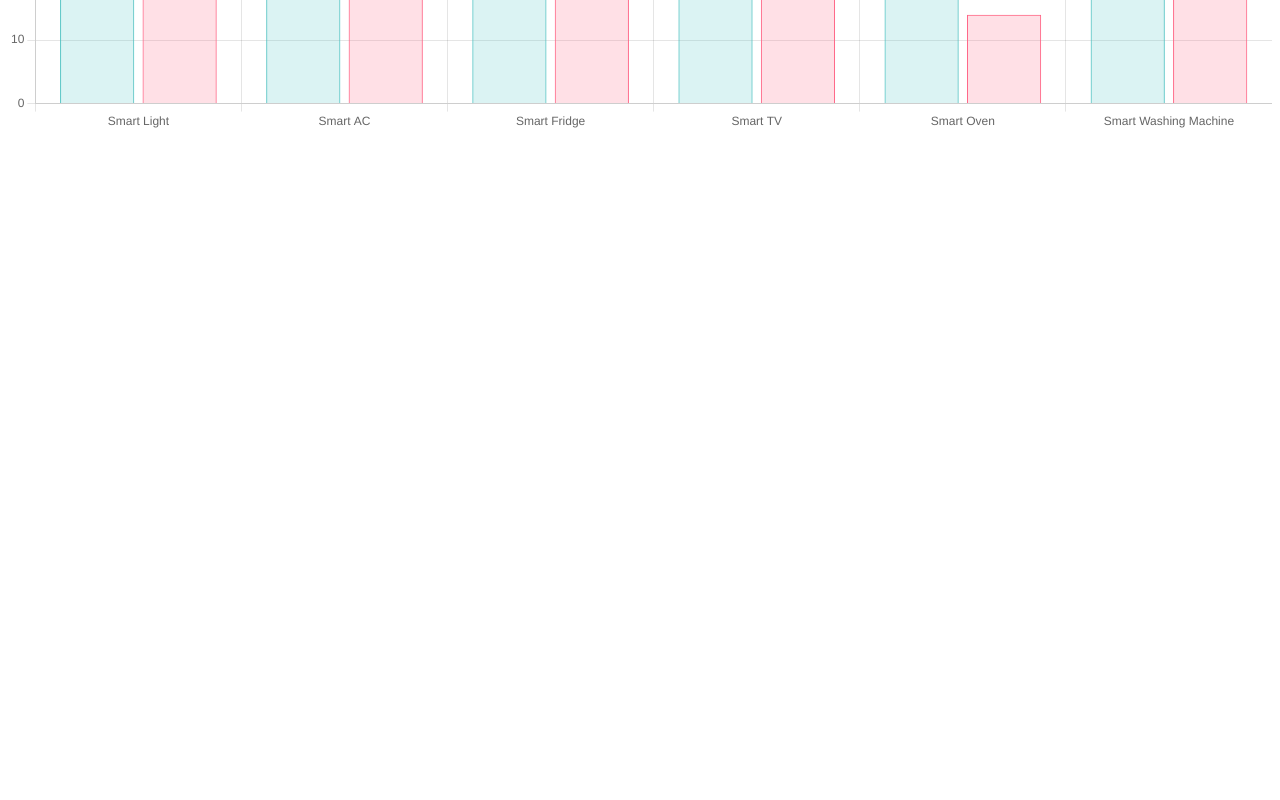
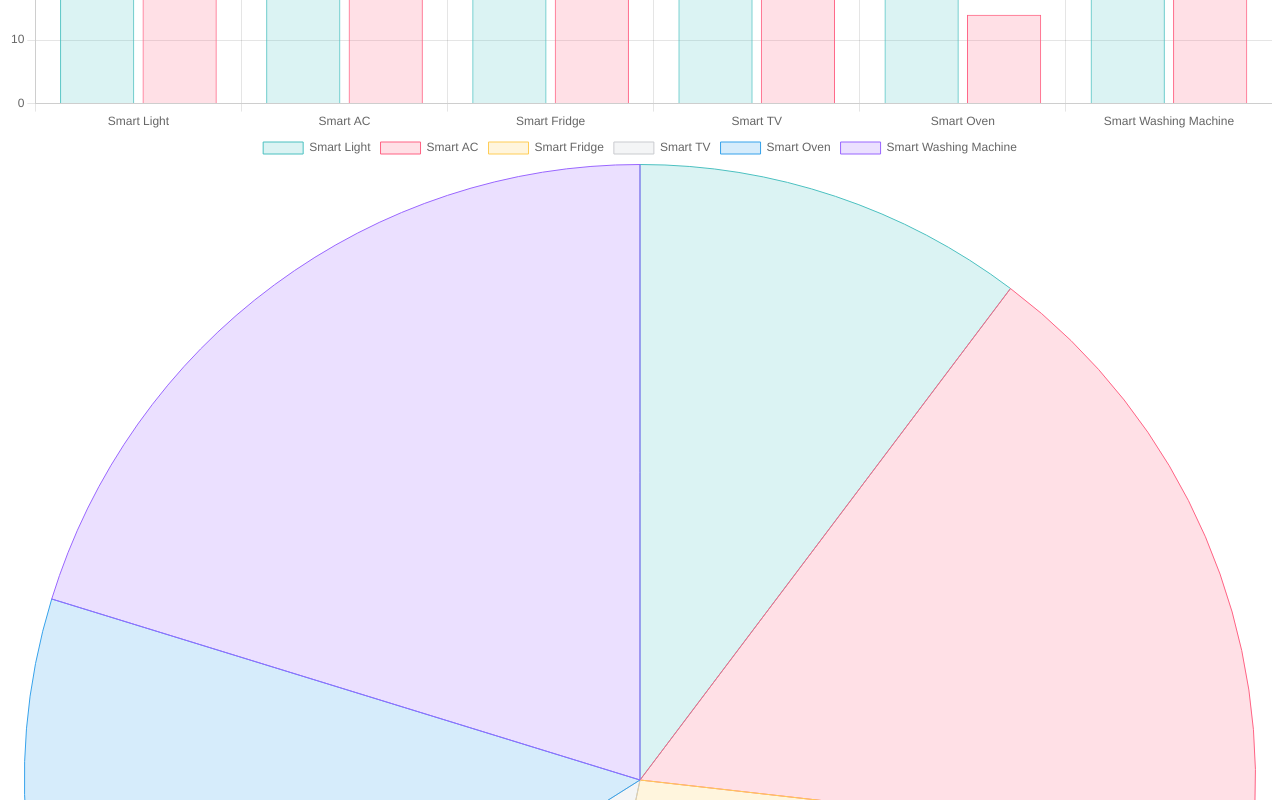
Before and after one commit to PowerHouse-Project/ChartJS_test, a React (Create React App) app: page / in a window 1280 px wide. Shown: the part 1140-1940 px from the top of the page. Before the commit the page ends 1280 px from the top, so only its background shows below. Built offline with nearby package versions, Linux system fonts and the light colour scheme.

Commit message:
Added Pie Chart

```diff
--- a/src/App.js
+++ b/src/App.js
@@ -1,12 +1,14 @@
 import "./App.css";
 import { BarGraph } from "./components/Bar";
 import { LineGraph } from "./components/Line";
+import { PieChart } from "./components/Pie";
 
 function App() {
   return (
     <div className="App">
       <LineGraph />
       <BarGraph />
+      <PieChart />
     </div>
   );
 }
--- a/src/components/Pie.js
+++ b/src/components/Pie.js
@@ -1,12 +1,12 @@
-import { Bar } from "react-chartjs-2";
+import { Pie } from "react-chartjs-2";
 
 import { Chart as ChartJS, Tooltip, Legend, ArcElement } from "chart.js";
-import { barChartData } from "../data/test_data";
+import { pieChartData } from "../data/test_data";
 
 ChartJS.register(Tooltip, Legend, ArcElement);
 
-export const Pie = () => {
-    const options = {};
+export const PieChart = () => {
+  const options = {};
 
-    return <Bar options={options} data={} />;
-}
+  return <Pie options={options} data={pieChartData} />;
+};
--- a/src/data/test_data.js
+++ b/src/data/test_data.js
@@ -88,6 +88,7 @@ export const pieChartData = {
         "rgba(153, 102, 255, 1)",
       ],
       borderWidth: 1,
+      hoverOffset: 4,
     },
   ],
 };
```
